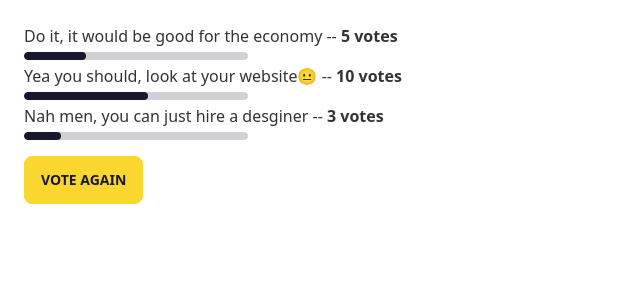
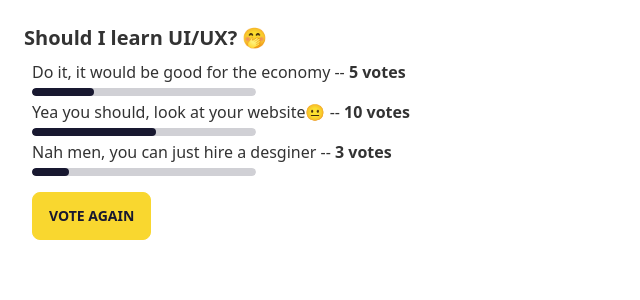
Before and after one commit to tomjames156/polling_app, a Django app: page /polls/1/results/ in a window 1280 px wide. Shown: the part 64-364 px from the top of the page, without its empty margins (0-640 px from the left). Run offline with Django 4.2, Linux system fonts and the light colour scheme; data comes from the database, SQL or seed files in the repository; some libraries are stand-ins or nearby versions.

Commit message:
modified results template

```diff
--- a/my_site/polls/templates/polls/results.html
+++ b/my_site/polls/templates/polls/results.html
@@ -2,13 +2,14 @@
 
 {% block content %}
     <div class="w-full p-6">
-        <ul class="flex flex-col gap-y-1 mb-4">
+        <p class="text-xl font-semibold mb-2">{{question}}</p>
+        <ul class="flex flex-col gap-y-1 mb-4 ml-2">
             {% for choice in question.choice_set.all %}
                 <li>{{ choice.choice_text }} -- <span class='font-semibold'>{{ choice.votes }} vote{{ choice.votes|pluralize }}</span></li>
                 <progress class="progress progress-accent w-56" value="{{ choice.votes }}" max={{ total }}></progress>
             {% endfor %}
         </ul>
 
-        <a class="btn btn-secondary" href={% url 'polls:detail' question.id %}>Vote again</a>
+        <a class="btn btn-secondary ml-2" href={% url 'polls:detail' question.id %}>Vote again</a>
     <div>
 {% endblock %}
```
